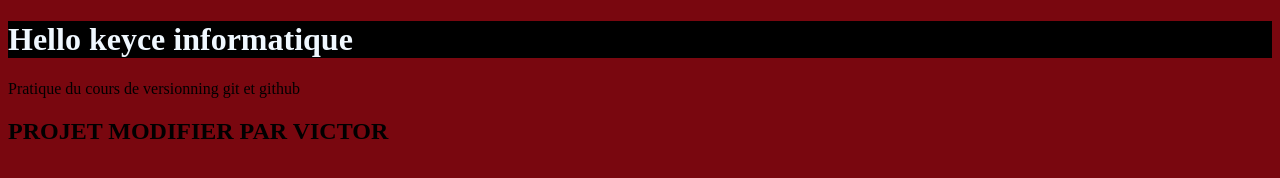
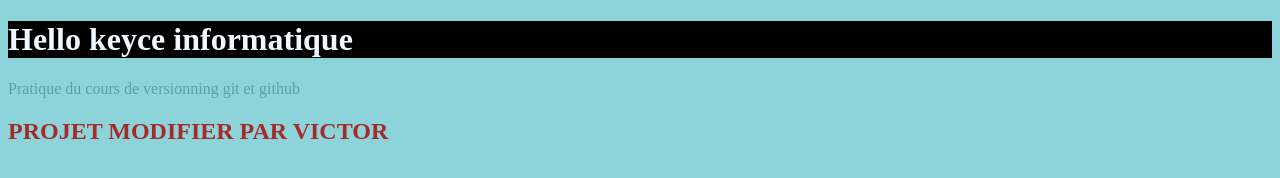
Before and after one commit to louhanndieupa-code/projet-git, a plain HTML site: page index.html in a window 1280 px wide. Drawn offline with Linux system fonts and the light colour scheme.

Commit message:
Modification du fichier style

```diff
--- a/style.css
+++ b/style.css
@@ -1,7 +1,13 @@
 body {
-    background-color :rgb(121, 7, 15);
+    background-color :rgb(140, 212, 218);
 }
 h1{
     background-color: black;
     color: aliceblue;
 }
+h2{
+    color: brown;
+}
+p{
+    color: cadetblue;
+}
```
